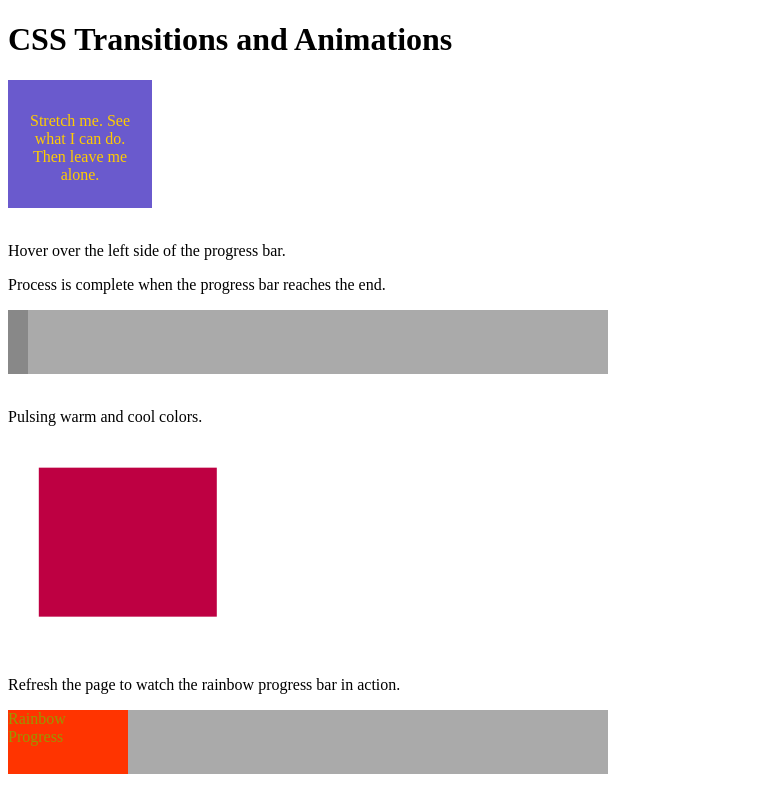
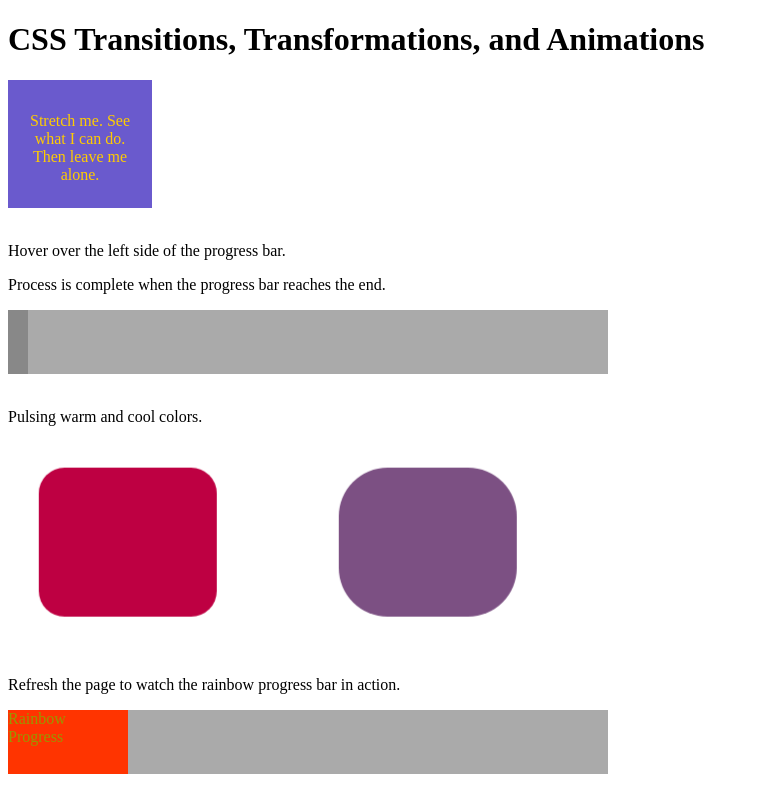
Before and after one commit to Bohman-Timothy/cit261, a PHP site: page /css-trans.html in a window 1280 px wide. Shown: the whole page, without its empty margins (0-759 px from the left). Run offline with PHP 8.4, Linux system fonts and the light colour scheme.

Commit message:
Added rounded corner animation to the pulsing colors, and added a second pulsing block/circle to show the inverse transition.

```diff
--- a/web/css-trans.css
+++ b/web/css-trans.css
@@ -1,5 +1,13 @@
 body {
 
+}
+
+.floatLeft {
+	float: left;
+}
+
+#pulsing2 {
+	margin-left: 300px;
 }
 
 .stretchBlock {
@@ -49,12 +57,13 @@ body {
 	height: 200px;
 }
 
-@keyframes aniBasic {
+@keyframes aniPulse1 {
 	0% {
 		background-color: red;
 		color: #ffcc00;
 		width: 240px;
 		height: 200px;
+		border-radius: 0px;
 	}
 	50% {
 		background-color: purple;
@@ -62,19 +71,54 @@ body {
 		width: 120px;
 		height: 100px;
 		transform: translate(60px, 50px);
+		border-radius: 50px;
 	}
 	100% {
 		background-color: red;
 		color: #ffcc00;
 		width: 240px;
 		height: 200px;
+		border-radius: 0px;
 	}
 }
 
-.aniBasic {
+.aniPulse1 {
 	width: 240px;
 	height: 200px;
-	animation-name: aniBasic;
+	animation-name: aniPulse1;
+	animation-duration: 4s;
+	animation-iteration-count: infinite;
+}
+
+@keyframes aniPulse2 {
+	0% {
+		background-color: orange;
+		color: #ffcc00;
+		width: 240px;
+		height: 200px;
+		border-radius: 100px;
+	}
+	50% {
+		background-color: blue;
+		color: #aaaaaa;
+		width: 120px;
+		height: 100px;
+		transform: translate(60px, 50px);
+		border-radius: 0px;
+	}
+	100% {
+		background-color: orange;
+		color: #ffcc00;
+		width: 240px;
+		height: 200px;
+		border-radius: 100px;
+	}
+}
+
+.aniPulse2 {
+	width: 240px;
+	height: 200px;
+	animation-name: aniPulse2;
 	animation-duration: 4s;
 	animation-iteration-count: infinite;
 }
--- a/web/css-trans.html
+++ b/web/css-trans.html
@@ -2,13 +2,13 @@
 <html lang="en">
 <head>
 <meta charset="UTF-8">
-<title>CSS Transitions and Animations</title>
+<title>CSS Transitions, Transformations, and Animations</title>
 <link rel="stylesheet" href="css-trans.css" title="css1">
 <script src="css-trans.js" charset="UTF-8"></script>
 <meta name="viewport" content="width=device-width, initial-scale=1">
 </head>
 <body>
-<h1>CSS Transitions and Animations</h1>
+<h1>CSS Transitions, Transformations, and Animations</h1>
 <div class="stretchBlock">
 <p>Stretch me. See what I can do. Then leave me alone.</p>
 </div>
@@ -20,8 +20,12 @@
 </div>
 <br/>
 <p>Pulsing warm and cool colors.</p>
-<div class="blockSpace">
-<div class="aniBasic">
+<div class="blockSpace floatLeft">
+<div class="aniPulse1">
+</div>
+</div>
+<div class="blockSpace" id="pulsing2">
+<div class="aniPulse2">
 </div>
 </div>
 <br/>
```
